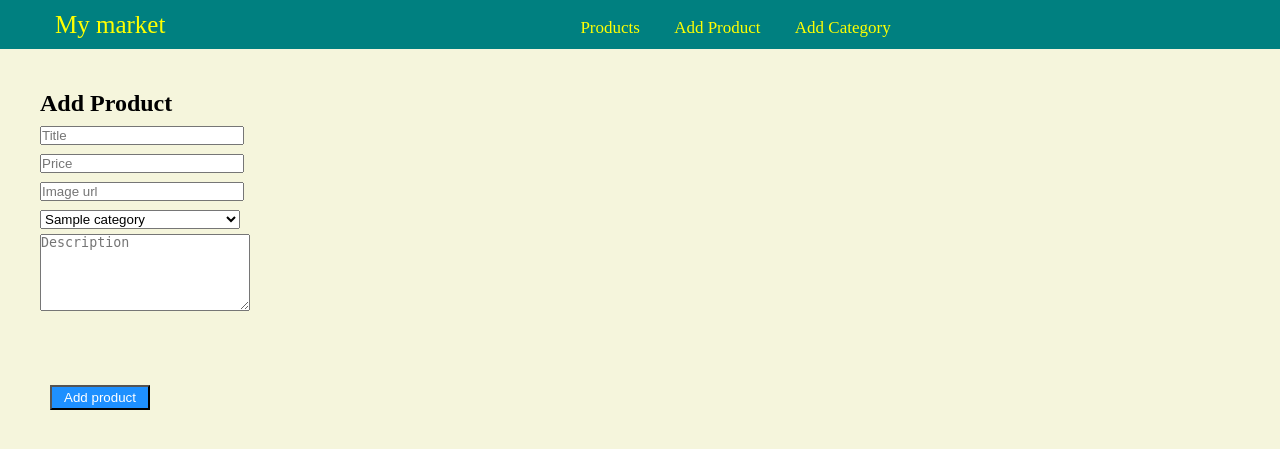
After one commit to AlibekBeket/laboratory_54_alibek_beket, a Django app: page /products/add/ in a window 1280 px wide. The commit adds this page. Shown: the top 449 px of the page. Run offline with Django 4.2, Linux system fonts and the light colour scheme; tables that the repository leaves empty hold one stand-in row (values such as "Sample post").

Commit message:
сдедлал страницу с добавлением продукта и исправил ошибку с максимальным количеством символов в url картинке

```diff
--- a/app/my_market/models.py
+++ b/app/my_market/models.py
@@ -16,7 +16,7 @@
     category = models.ForeignKey(to='my_market.Category', null=False, blank=False, verbose_name="Категория", related_name="product", on_delete=models.RESTRICT)
     created_at = models.DateTimeField(auto_now_add=True, verbose_name="Дата и время создания")
     price = models.DecimalField(null=False, blank=False, verbose_name="Цена", max_digits=12, decimal_places=2)
-    picture = models.URLField(max_length=1000, blank=False, null=False, verbose_name="URL картинка")
+    picture = models.URLField(max_length=1000000, blank=False, null=False, verbose_name="URL картинка")
 
     def __str__(self):
         return f"{self.title} - {self.created_at}"
--- a/app/my_market/templates/base.html
+++ b/app/my_market/templates/base.html
@@ -19,7 +19,7 @@
                 <a href="{% url 'products_list' %}">Products</a>
             </li>
             <li>
-                <a href="{% url 'products_list' %}">Add Product</a>
+                <a href="{% url 'product_add' %}">Add Product</a>
             </li>
             <li>
                 <a href="{% url 'products_list' %}">Add Category</a>
--- /dev/null
+++ b/app/my_market/templates/product_add_page.html
@@ -0,0 +1,32 @@
+{% extends 'base.html' %}
+{% block title %}Add Product{% endblock %}
+{% block content %}
+<h2 class="title_add_page">Add Product</h2>
+<div class="form">
+    <form action="{% url 'product_add' %}" method="post">
+        {% csrf_token %}
+        <div class="form_row">
+            <input placeholder="Title" required maxlength="200" type="text" name="title">
+        </div>
+        <div class="form_row">
+            <input placeholder="Price" required max="9999999999" type="number" name="price">
+        </div>
+        <div class="form_row">
+            <input placeholder="Image url" required type="url" name="url_picture">
+        </div>
+        <div class="form_row">
+            <select name="category">
+                {% for category in categories %}
+                <option value="{{ category.title }}">{{ category.title }}</option>
+                {% endfor %}
+            </select>
+        </div>
+        <div class="form_row description">
+            <textarea placeholder="Description" maxlength="1000" rows="5" cols="24" name="description"></textarea>
+        </div>
+        <div class="form_row_add">
+            <input class="add_product" type="submit" value="Add product">
+        </div>
+    </form>
+</div>
+{% endblock %}
--- a/app/my_market/templates/product_print_page.html
+++ b/app/my_market/templates/product_print_page.html
@@ -1,5 +1,5 @@
 {% extends 'base.html' %}
-{% block title %}Products List{% endblock %}
+{% block title %}Product{% endblock %}
 {% block content %}
 <div class="product_block_pk">
     <div class="product_image">
--- a/app/my_market/urls.py
+++ b/app/my_market/urls.py
@@ -5,7 +5,7 @@ from my_market.views.products import *
 urlpatterns = [
     path('', products_view, name='products_list'),
     path('products/', products_view, name='products_list'),
-    # path('products/add/', product_add_view, name='product_add'),
+    path('products/add/', product_add_view, name='product_add'),
     # path('category/add/', category_add_view, name='category_add'),
     path('products/<int:pk>', product_view, name='product_detail')
 ]
--- a/app/my_market/views/products.py
+++ b/app/my_market/views/products.py
@@ -17,3 +17,24 @@ def product_view(request, pk):
     return render(request, 'product_print_page.html', context={
         'product': product,
     })
+
+def product_add_view(request: WSGIRequest):
+    if not request.POST:
+        categories = Category.objects.all()
+        context = {
+            'categories': categories
+        }
+        return render(request, 'product_add_page.html', context=context)
+    categories = Category.objects.all()
+    for category in categories:
+        if category.title == request.POST.get('category'):
+            product_category = category
+    product_add = {
+        'title': request.POST.get('title'),
+        'price': request.POST.get('price'),
+        'picture': request.POST.get('url_picture'),
+        'category': product_category,
+        'description': request.POST.get('description')
+    }
+    Product.objects.create(**product_add)
+    return redirect(reverse('products_list'))
--- a/app/static/css/style.css
+++ b/app/static/css/style.css
@@ -101,3 +101,31 @@ body{
     bottom: 0;
     width: 500px;
 }
+.title_add_page{
+    margin-top: 90px;
+}
+.form{
+    font-size: 20px;
+}
+.form_row{
+    margin-top: 5px;
+}
+.form_row input{
+    width: 200px;
+}
+.form_row select{
+    width: 200px;
+}
+.form_row option{
+    width: 200px;
+}
+.description{
+    height: 150px;
+}
+.add_product{
+    width: 100px;
+    padding: 3px;
+    background-color: DodgerBlue;
+    color: White;
+    margin-left: 10px;
+}
```
Also changed, not shown: app/my_market/migrations/0003_alter_product_picture.py (added).
